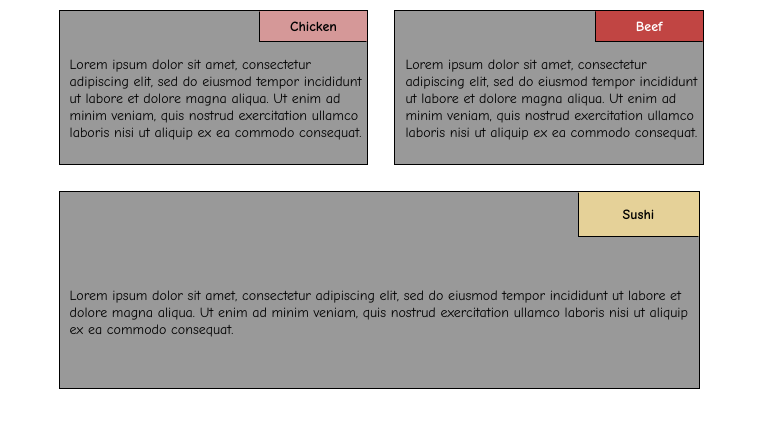
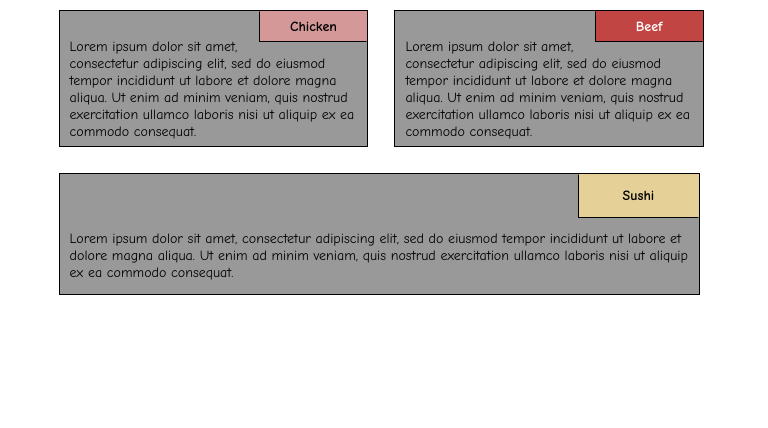
Before and after one commit to rohiniko17/assignment2, a plain HTML site: page index.html in a window 768 px wide. Shown: the part 48-476 px from the top of the page. Drawn offline with Linux system fonts and the light colour scheme.

Commit message:
update css

```diff
--- a/css/style.css
+++ b/css/style.css
@@ -62,12 +62,15 @@ body{
 
 @media only screen and (min-width:768px) and (max-width:991px){
 
-.mainContainer{
-    width: 44% !important;
-}
+    .mainContainer{
+         width: 44% !important;
+    }
     #div3{
         clear: both !important;
         width: 93% !important;
     }
-
+    .info {
+       margin-top: 9% !important;
+       margin-bottom: 2% !important;
+   }
 }
```
